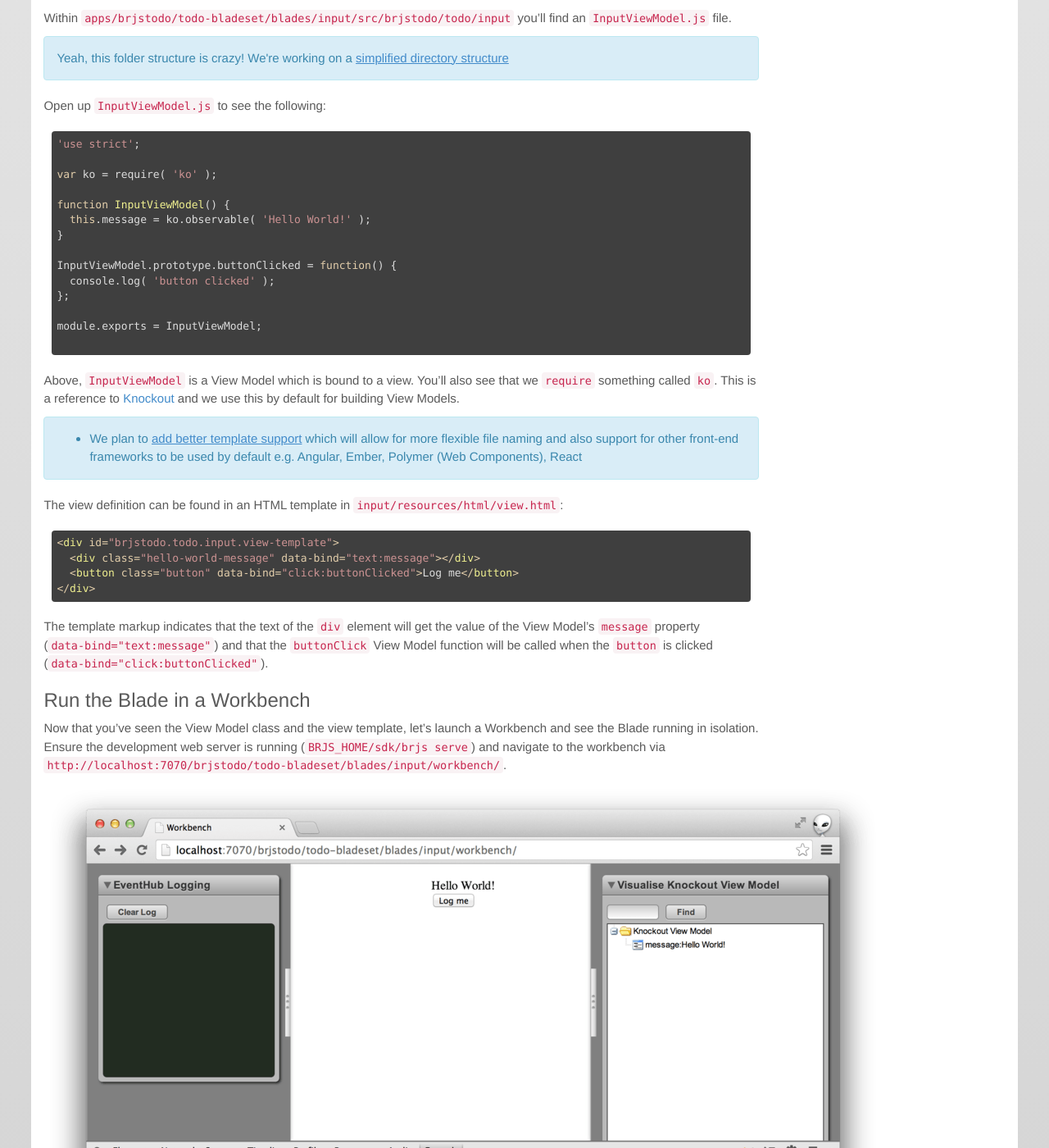
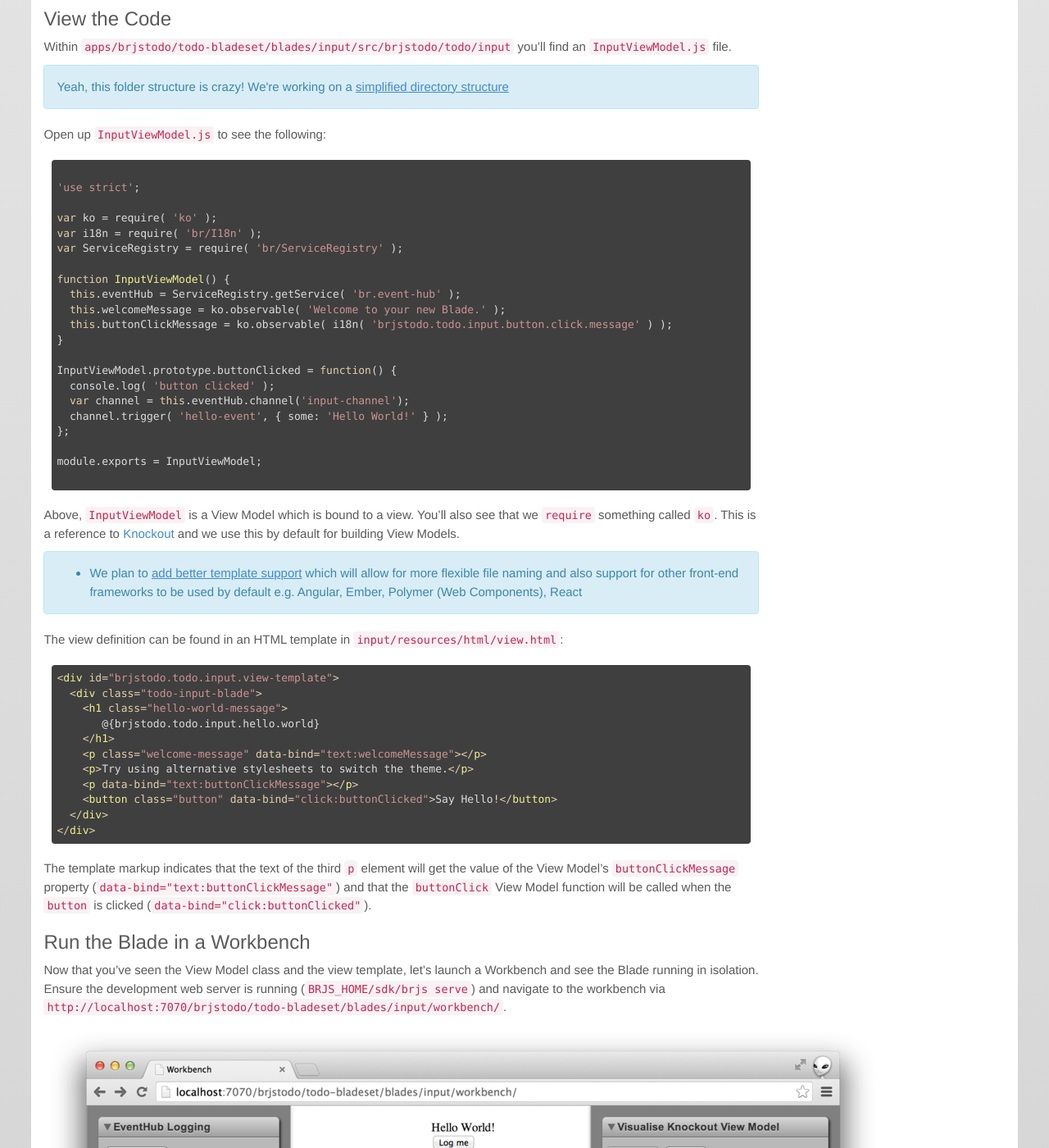
Before and after one commit to BladeRunnerJS/brjs-site, a Jekyll site: the page built from docs/use/getting_started.md, in a window 1280 px wide and 1400 px high, scrolled down 3453 px. Shown: the whole window at 82% size. Built offline with Jekyll 4.4.1, drawn with Linux system fonts in a browser that asks for light colours; nearby versions of some CDN libraries; Markdown is read by kramdown in place of the engine named in the settings.

Commit message:
first set of getting started changes following template updates

````diff
--- a/_includes/docs/use/create_app_example.md
+++ b/_includes/docs/use/create_app_example.md
@@ -17,4 +17,4 @@
 
 This will start the development web server running on localhost port 7070. You can view the aspect by navigating to `http://localhost:7070/brjstodo`.
 
-![](/docs/use/img/brjs-app-nothing-to-see-here.png)
+![](/docs/use/img/brjstodo_app_first_load.png)
--- a/docs/use/getting_started.md
+++ b/docs/use/getting_started.md
@@ -84,16 +84,23 @@
 Open up `InputViewModel.js` to see the following:
 
 ```js
+
 'use strict';
 
 var ko = require( 'ko' );
+var i18n = require( 'br/I18n' );
+var ServiceRegistry = require( 'br/ServiceRegistry' );
 
 function InputViewModel() {
-  this.message = ko.observable( 'Hello World!' );
+  this.eventHub = ServiceRegistry.getService( 'br.event-hub' );
+  this.welcomeMessage = ko.observable( 'Welcome to your new Blade.' );
+  this.buttonClickMessage = ko.observable( i18n( 'brjstodo.todo.input.button.click.message' ) );
 }
 
 InputViewModel.prototype.buttonClicked = function() {
   console.log( 'button clicked' );
+  var channel = this.eventHub.channel('input-channel');
+  channel.trigger( 'hello-event', { some: 'Hello World!' } );
 };
 
 module.exports = InputViewModel;
@@ -112,12 +119,19 @@
 
 ```html
 <div id="brjstodo.todo.input.view-template">
-  <div class="hello-world-message" data-bind="text:message"></div>
-  <button class="button" data-bind="click:buttonClicked">Log me</button>
+  <div class="todo-input-blade">
+    <h1 class="hello-world-message">
+       @{brjstodo.todo.input.hello.world}
+    </h1>
+    <p class="welcome-message" data-bind="text:welcomeMessage"></p>
+    <p>Try using alternative stylesheets to switch the theme.</p>
+    <p data-bind="text:buttonClickMessage"></p>
+    <button class="button" data-bind="click:buttonClicked">Say Hello!</button>
+  </div>
 </div>
 ```
 
-The template markup indicates that the text of the `div` element will get the value of the View Model's `message` property (`data-bind="text:message"`)  and that the `buttonClick` View Model function will be called when the `button` is clicked (`data-bind="click:buttonClicked"`).
+The template markup indicates that the text of the third `p` element will get the value of the View Model's `buttonClickMessage` property (`data-bind="text:buttonClickMessage"`)  and that the `buttonClick` View Model function will be called when the `button` is clicked (`data-bind="click:buttonClicked"`).
 
 ### Run the Blade in a Workbench
 
````
Also changed, not shown: docs/use/img/brjstodo_app_first_load.png (added).
